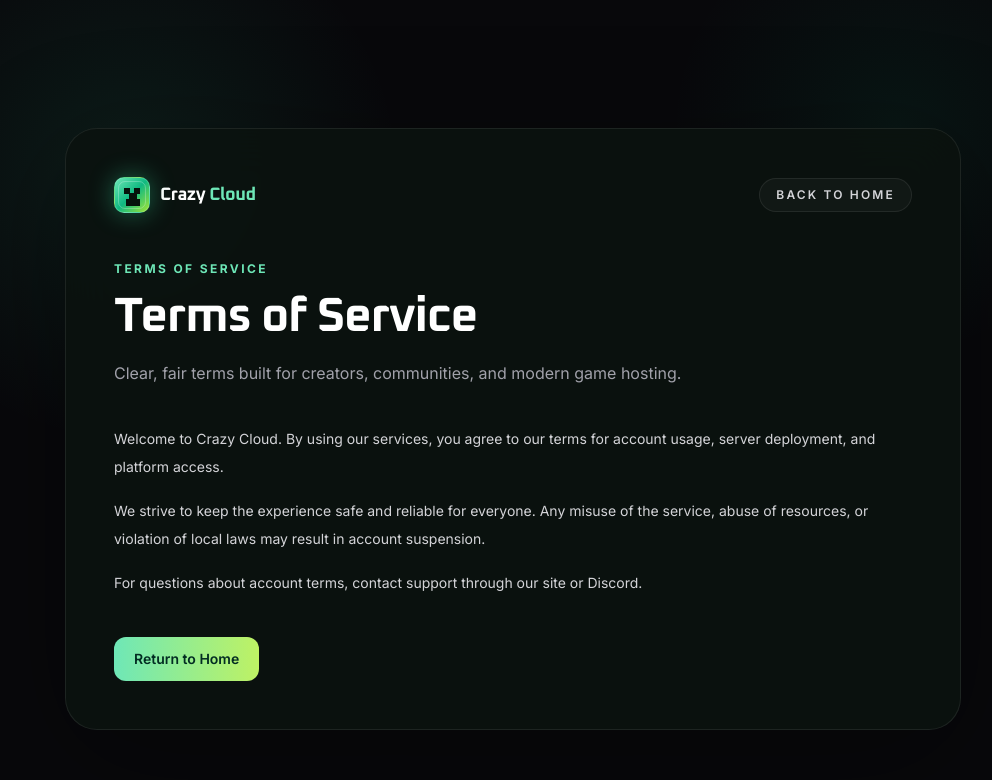
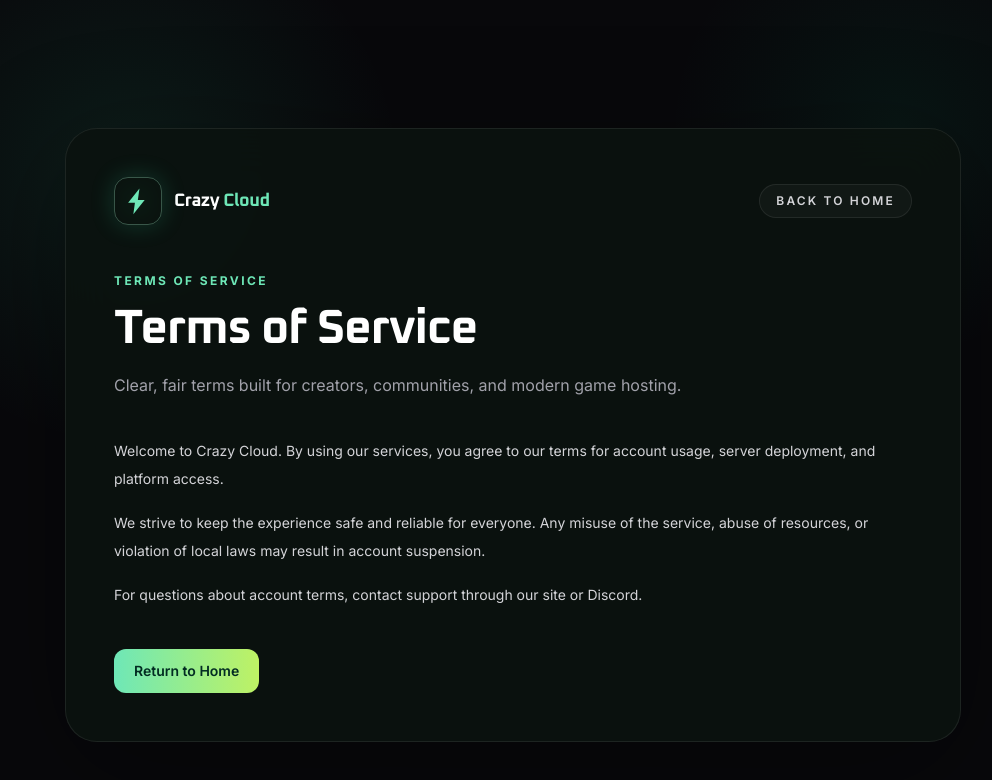
Before and after one commit to UnknownX-D/Crazy-Cloud, a React (Vite) app: page /terms in a window 1280 px wide. Shown: the top 780 px of the page, without its empty margins (127-1119 px from the left). Built offline with nearby package versions, Linux system fonts and the light colour scheme.

Commit message:
Updated site text and components

```diff
--- a/src/components/Brand.tsx
+++ b/src/components/Brand.tsx
@@ -2,13 +2,11 @@
 import { Link } from 'react-router-dom'
 
 export function Brand({ light = false }: { light?: boolean }) {
-  return <Link to="/" className="group relative z-10 inline-flex items-center gap-2.5" aria-label="Crazy Cloud home">
-    <motion.span whileHover={{ rotate: -5, scale: 1.08 }} className="relative grid h-9 w-9 place-items-center overflow-hidden rounded-[10px] border border-emerald-200/30 bg-gradient-to-br from-emerald-300 via-emerald-500 to-lime-400 shadow-[0_0_24px_rgba(52,211,153,.42)]">
-      <span className="absolute inset-[3px] rounded-[7px] border border-white/25" />
-      <span className="absolute left-[9px] top-[10px] h-[6px] w-[6px] bg-[#06120b]" />
-      <span className="absolute right-[9px] top-[10px] h-[6px] w-[6px] bg-[#06120b]" />
-      <span className="absolute left-[14px] top-[15px] h-[6px] w-[8px] bg-[#06120b]" />
-      <span className="absolute left-[11px] top-[21px] h-[7px] w-[14px] bg-[#06120b]" />
+  return <Link to="/" className="group relative z-10 inline-flex items-center gap-3" aria-label="Crazy Cloud home">
+    <motion.span whileHover={{ rotate: -5, scale: 1.08 }} className="relative grid h-12 w-12 place-items-center overflow-hidden rounded-[14px] border border-emerald-200/30 bg-transparent shadow-[0_0_24px_rgba(52,211,153,.2)]">
+      <svg viewBox="0 0 24 24" className="h-8 w-8 text-emerald-300 drop-shadow-[0_0_16px_rgba(67,255,135,.35)]">
+        <path fill="currentColor" d="M13.1 2.6 4.6 13.4h5.1l-1.2 8.6 8.5-10.8h-5.1l1.2-8.6Z" />
+      </svg>
     </motion.span>
     <span className={`font-display text-lg font-bold tracking-tight ${light ? 'text-white' : 'text-white'}`}>Crazy <span className="text-emerald-300">Cloud</span></span>
   </Link>
```
Also changed, not shown: index.html (+1 -1 lines), public/logo.png (added).
